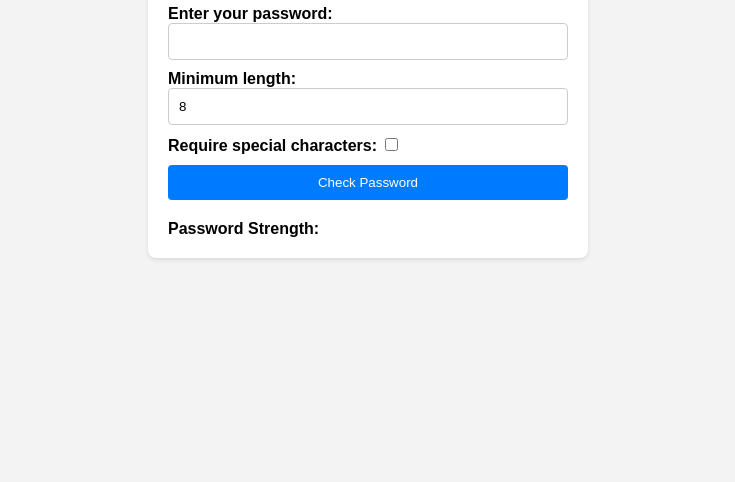
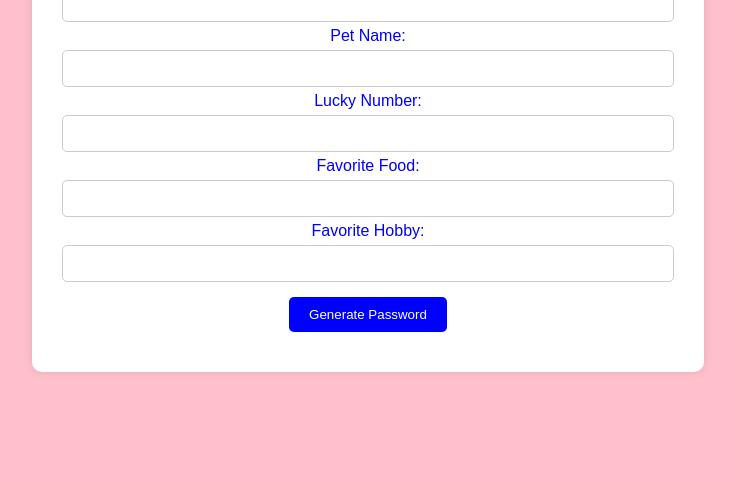
Before and after one commit to EvaMariaPc/Password_generator, a plain HTML site: page tamples/index.html in a window 1280 px wide. Shown: the part 318-800 px from the top of the page, without its empty margins (272-1007 px from the left). Drawn offline with Linux system fonts and the light colour scheme.

Commit message:
index.html

```diff
--- a/tamples/index.html
+++ b/tamples/index.html
@@ -3,127 +3,110 @@
 <head>
     <meta charset="UTF-8">
     <meta name="viewport" content="width=device-width, initial-scale=1.0">
-    <title>Password Strength Tester</title>
+    <title>Personalized Password Generator</title>
     <style>
         body {
+            background-color: pink;
+            color: blue;
             font-family: Arial, sans-serif;
-            margin: 0;
-            padding: 0;
-            display: flex;
-            justify-content: center;
-            align-items: center;
-            height: 100vh;
-            background-color: #f3f3f3;
+            text-align: center;
+            margin-top: 50px;
         }
-
-        .container {
-            max-width: 400px;
+        #container {
+            width: 50%;
+            margin: 0 auto;
             padding: 20px;
-            background-color: #fff;
-            border-radius: 8px;
-            box-shadow: 0 2px 4px rgba(0, 0, 0, 0.1);
+            background-color: white;
+            border-radius: 10px;
+            box-shadow: 0 0 10px rgba(0, 0, 0, 0.1);
         }
-
-        h1 {
-            text-align: center;
-            margin-bottom: 20px;
-        }
-
-        label {
-            font-weight: bold;
-        }
-
-        input[type="password"], input[type="number"] {
-            width: 100%;
+        input[type="text"], input[type="number"] {
             padding: 10px;
-            margin-bottom: 10px;
+            margin: 5px;
+            width: calc(100% - 20px);
+            border-radius: 5px;
             border: 1px solid #ccc;
-            border-radius: 4px;
             box-sizing: border-box;
         }
-
-        button {
-            display: block;
-            width: 100%;
-            padding: 10px;
+        input[type="submit"] {
+            padding: 10px 20px;
             margin-top: 10px;
-            background-color: #007bff;
-            color: #fff;
+            background-color: blue;
+            color: white;
             border: none;
-            border-radius: 4px;
+            border-radius: 5px;
             cursor: pointer;
         }
-
-        #feedback {
+        input[type="submit"]:hover {
+            background-color: darkblue;
+        }
+        #password {
+            font-size: 20px;
             margin-top: 20px;
-        }
-
-        .password-strength {
-            margin-top: 10px;
-        }
-
-        .weak {
-            color: red;
-        }
-
-        .medium {
-            color: orange;
-        }
-
-        .strong {
-            color: green;
         }
     </style>
 </head>
 <body>
-    <div class="container">
-        <h1>Password Strength Tester</h1>
-        <label for="password">Enter your password:</label>
-        <input type="password" id="password" required>
-        <label for="minLength">Minimum length:</label>
-        <input type="number" id="minLength" min="1" value="8">
-        <label for="specialChars">Require special characters:</label>
-        <input type="checkbox" id="specialChars">
-        <button onclick="checkPassword()">Check Password</button>
-        <div id="feedback"></div>
-        <div class="password-strength">
-            <strong>Password Strength:</strong> <span id="passwordStrength"></span>
-        </div>
+    <div id="container">
+        <h1>Personalized Password Generator</h1>
+        <form action="">
+            <label for="name">Name:</label><br>
+            <input type="text" id="name" name="name" required><br>
+            <label for="birth_year">Birth Year:</label><br>
+            <input type="number" id="birth_year" name="birth_year" min="1900" max="2024" required><br>
+            <label for="favorite_color">Favorite Color:</label><br>
+            <input type="text" id="favorite_color" name="favorite_color" required><br>
+            <label for="pet_name">Pet Name:</label><br>
+            <input type="text" id="pet_name" name="pet_name" required><br>
+            <label for="lucky_number">Lucky Number:</label><br>
+            <input type="number" id="lucky_number" name="lucky_number" required><br>
+            <label for="favorite_food">Favorite Food:</label><br>
+            <input type="text" id="favorite_food" name="favorite_food" required><br>
+            <label for="favorite_hobby">Favorite Hobby:</label><br>
+            <input type="text" id="favorite_hobby" name="favorite_hobby" required><br>
+            <input type="submit" value="Generate Password">
+        </form>
+        <div id="password"></div>
     </div>
 
     <script>
-        function checkPassword() {
-            var password = document.getElementById("password").value;
-            var minLength = document.getElementById("minLength").value;
-            var requireSpecialChars = document.getElementById("specialChars").checked;
+        document.querySelector('form').addEventListener('submit', function(event) {
+            event.preventDefault();
 
-            var strength = calculatePasswordStrength(password, minLength, requireSpecialChars);
+            // Retrieve form values
+            var name = document.getElementById('name').value;
+            var birth_year = document.getElementById('birth_year').value;
+            var favorite_color = document.getElementById('favorite_color').value;
+            var pet_name = document.getElementById('pet_name').value;
+            var lucky_number = document.getElementById('lucky_number').value;
+            var favorite_food = document.getElementById('favorite_food').value;
+            var favorite_hobby = document.getElementById('favorite_hobby').value;
 
-            var feedbackElement = document.getElementById("feedback");
-            feedbackElement.innerHTML = "";
-            if (strength == "strong") {
-                feedbackElement.innerHTML = "<div style='color: green;'>Password is strong. Good job!</div>";
-            } else if (strength == "medium") {
-                feedbackElement.innerHTML = "<div style='color: orange;'>Password could be stronger. Consider adding more characters or special characters.</div>";
-            } else {
-                feedbackElement.innerHTML = "<div style='color: red;'>Password is weak. Please make it longer and include special characters.</div>";
-            }
-
-            document.getElementById("passwordStrength").textContent = strength.toUpperCase();
-        }
-
-        function calculatePasswordStrength(password, minLength, requireSpecialChars) {
-            var lengthStrength = password.length >= minLength ? 1 : 0;
-            var specialCharStrength = requireSpecialChars ? /[!@#$%^&*()_+\-=[\]{};':"\\|,.<>/?]+/.test(password) ? 1 : 0 : 1;
-            var totalStrength = lengthStrength + specialCharStrength;
-            if (totalStrength == 2) {
-                return "strong";
-            } else if (totalStrength == 1) {
-                return "medium";
-            } else {
-                return "weak";
-            }
-        }
-      </script>
+            // AJAX request to Python script for password generation
+            var xhr = new XMLHttpRequest();
+            xhr.open('GET', 'http://localhost:5000/generate_password?name=' + encodeURIComponent(name) +
+                    '&birth_year=' + encodeURIComponent(birth_year) +
+                    '&favorite_color=' + encodeURIComponent(favorite_color) +
+                    '&pet_name=' + encodeURIComponent(pet_name) +
+                    '&lucky_number=' + encodeURIComponent(lucky_number) +
+                    '&favorite_food=' + encodeURIComponent(favorite_food) +
+                    '&favorite_hobby=' + encodeURIComponent(favorite_hobby), true);
+            xhr.onload = function() {
+                if (xhr.status >= 200 && xhr.status < 400) {
+                    // Success!
+                    var password = xhr.responseText;
+                    document.getElementById('password').innerText = "Your personalized password is: " + password;
+                } else {
+                    // We reached our target server, but it returned an error
+                    console.error('Server error!');
+                }
+            };
+            xhr.onerror = function() {
+                // There was a connection error of some sort
+                console.error('Connection error!');
+            };
+            xhr.send();
+        });
+    </script>
 </body>
 </html>
```
